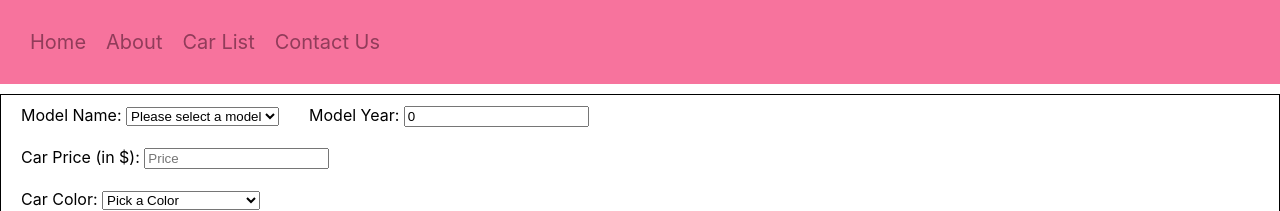
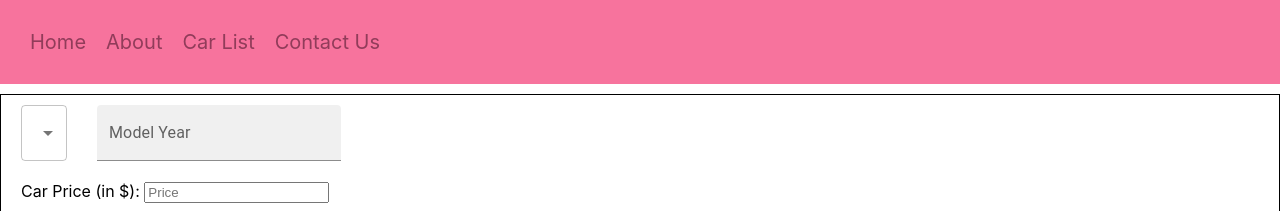
Before and after one commit to thossain30/InventoryManager, a React (Create React App) app in the folder frontend/: page /car in a window 1280 px wide. Shown: the top 211 px of the page. Built offline with nearby package versions, Linux system fonts and the light colour scheme; no server answers.

Commit message:
Added in some MUI

```diff
--- a/frontend/src/Components/CarForm.jsx
+++ b/frontend/src/Components/CarForm.jsx
@@ -1,6 +1,8 @@
 import { useState } from "react";
 import axios from "axios"
 import Button from "@mui/material/Button"
+import { TextField } from "@mui/material";
+import {Select} from "@mui/material";
 
 const modelTypes = [
     <option>Please select a model</option>,
@@ -33,7 +35,7 @@ const colors = [
 export const CarForm = ({setCarList}) => {
     const [carData, setCarData] = useState({
         modelName: "",
-        modelYear: 0,
+        modelYear: null,
         carPrice: null,
         carColor: "",
         imageURL: null
@@ -42,7 +44,7 @@ export const CarForm = ({setCarList}) => {
     const handleClear = () => {
         setCarData({
             modelName: "",
-            modelYear: 0,
+            modelYear: null,
             carPrice: null,
             carColor: "",
             imageURL: null
@@ -77,18 +79,23 @@ export const CarForm = ({setCarList}) => {
         <form onSubmit={handleSubmit} className="car-form">
             <div>
                 <div className="Two-items">
-                    <label htmlFor="model-name"> Model Name: </label>
-                    <select id="model-name" onChange={e => setCarData({...carData, modelName: e.target.value})}>
-                            {modelTypes}
-                    </select>
+                    <Select
+                        labelId="model-name"
+                        value={modelTypes}
+                        onChange={e => setCarData({...carData, modelName: e.target.value})}
+                        label="Age"
+                    >
+
+                    </Select>
                 </div>
                 <div>
-                    <label htmlFor="model-year"> Model Year: </label>
-                    <input
+                    <TextField
+                        label="Model Year"
+                        variant="filled"
                         id="model-year"
                         value={carData.modelYear}
                         onChange={e => setCarData({...carData, modelYear: e.target.value})}
-                        placeholder="Model Year"
+                        placeholder="0"
                     />
                 </div>
             </div>
```
